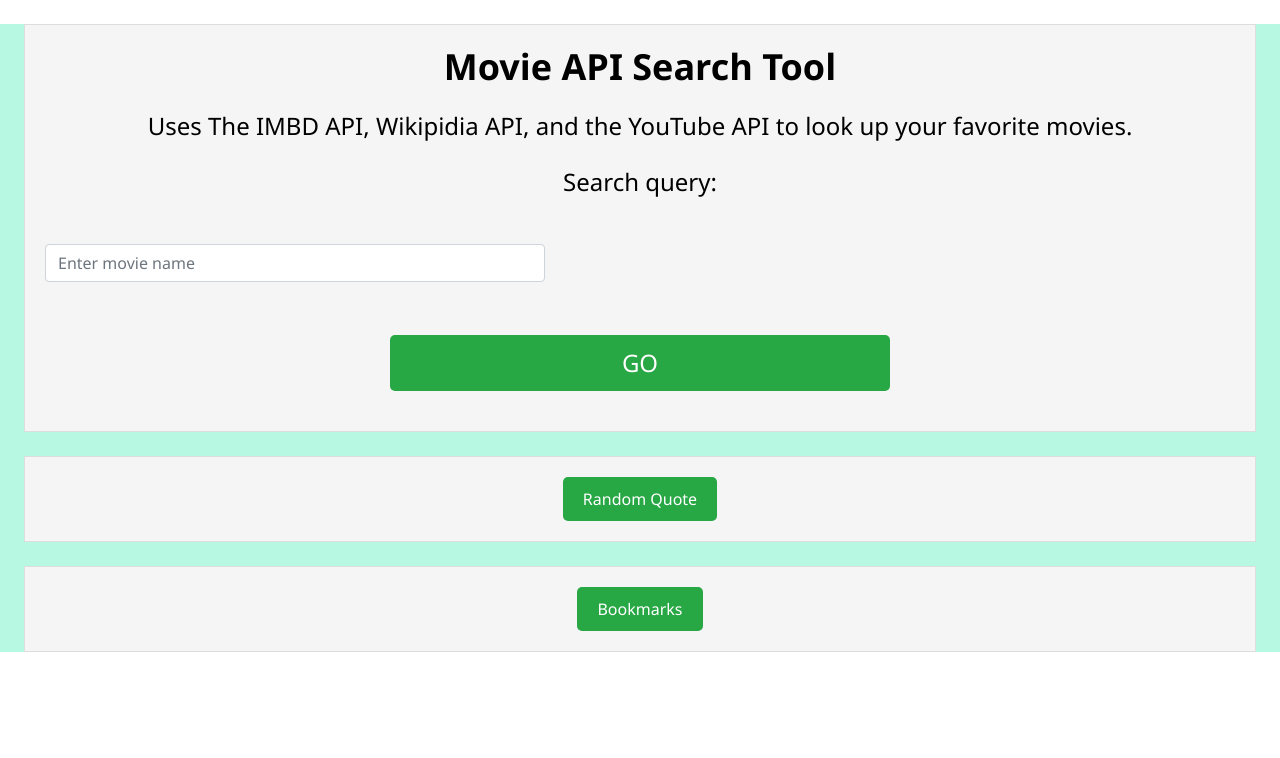
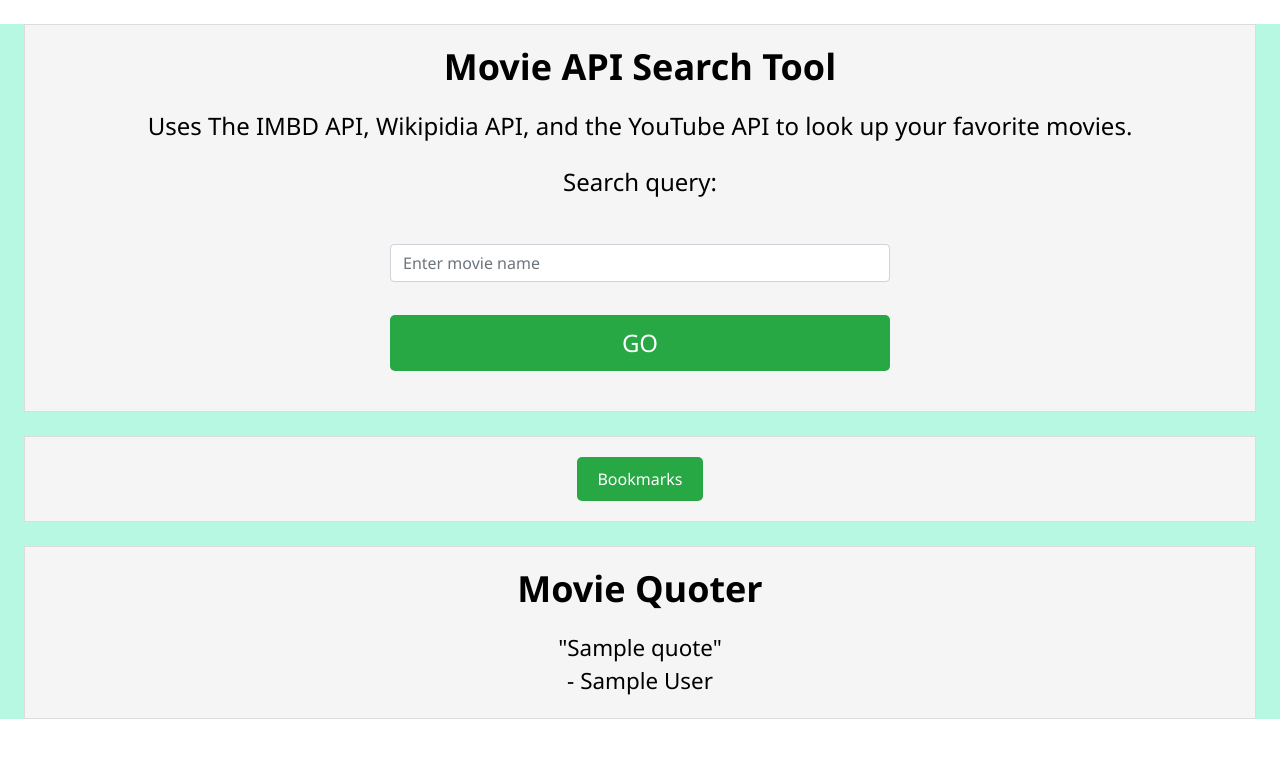
Before and after one commit to mopin01/Project-3-APIs-Search-and-Bookmarking-Application, a Flask app: page / in a window 1280 px wide. Shown: the top 758 px of the page. Run offline with Flask 2, Linux system fonts and the light colour scheme; a database or web service that is not in the repository returns one stand-in record (values such as "Sample title"); data that the repository does not hold is empty; some libraries are stand-ins or nearby versions.

Commit message:
Added navigation, removed quotes html

```diff
--- a/app.py
+++ b/app.py
@@ -13,7 +13,8 @@ cache = Cache()
 
 @app.route('/')
 def homepage():
-    return render_template('index.html')
+    movie_quote = moviequotes_api.get_quote()
+    return render_template('index.html', movie_quote=movie_quote)
 
 @app.route('/get_movie')
 def movie_info():
--- a/static/style.css
+++ b/static/style.css
@@ -106,6 +106,10 @@ sub, sup {
 	font-size: 1.5rem;
 }
 
+#movie_name {
+	margin: auto;
+	display: block;
+}
 
 .movie-details {
     max-width: 800px;
--- a/templates/bookmarks.html
+++ b/templates/bookmarks.html
@@ -16,5 +16,7 @@
         {% else %}
             <p>You have no bookmarks.</p>
         {% endif %}
+
     </div>
+    <button class="btn btn-success" id="home-button"><a href="/">Home</a></button>
 {% endblock %}
--- a/templates/error.html
+++ b/templates/error.html
@@ -3,4 +3,7 @@
 
 {{ error }}
 
+<button class="btn btn-success" id="home-button"><a href="/">Home</a></button>
+<button class="btn btn-success"><a href="/show_bookmarks/" class="text-white">Bookmarks</a></button>
+
 {% endblock %}
--- a/templates/index.html
+++ b/templates/index.html
@@ -18,13 +18,19 @@
 
 <div class="content m-4 center-block text-center">
 
-    <button class="btn btn-success"><a href="/post_quote/" class="text-white">Random Quote</a></button>
+    <button class="btn btn-success"><a href="/show_bookmarks/" class="text-white">Bookmarks</a></button>
 
 </div>
 
 <div class="content m-4 center-block text-center">
 
-    <button class="btn btn-success"><a href="/show_bookmarks/" class="text-white">Bookmarks</a></button>
+    <h1 id="movie-quoter">Movie Quoter</h1>
+    <div id="quote">
+        "{{ movie_quote.quote }}"
+    </div>
+    <div>
+        - {{ movie_quote.author }}
+    </div>
 
 </div>
 
--- a/templates/movie.html
+++ b/templates/movie.html
@@ -55,7 +55,8 @@
             {% endfor %}
         </p>
 
-        <button class="btn btn-success left" id="home-button"><a href="/">Home</a></button>
+        <button class="btn btn-success" id="home-button"><a href="/">Home</a></button>
+        <button class="btn btn-success"><a href="/show_bookmarks/" class="text-white">Bookmarks</a></button>
 
         <button class="btn btn-success" id="add-bookmark-button" onclick="displayBookmarkAddedMessage('{{ data.title }}')">Add Bookmark</button>
         <script>
@@ -72,6 +73,8 @@
         <div id="bookmark-added-message" style="display: none;">
             Bookmark added!
         </div>
+
+
     </div>
 
 {% endblock %}
```
Also changed, not shown: templates/quote.html (deleted, +0 -14 lines).
